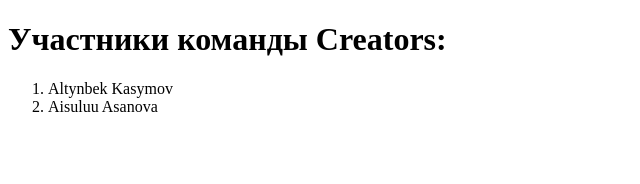
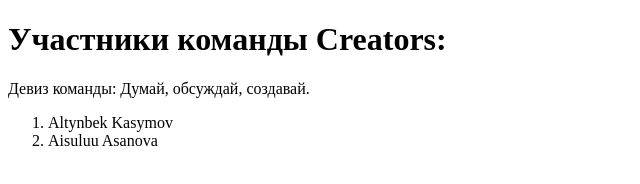
Before and after one commit to creators-sirius/creators, a plain HTML site: page index.html in a window 1280 px wide. Shown: the whole page, without its empty margins (0-640 px from the left). Drawn offline with Linux system fonts and the light colour scheme.

Commit message:
Добавлен девиз команды

```diff
--- a/index.html
+++ b/index.html
@@ -8,6 +8,7 @@
   </head>
   <body>
     <h1>Участники команды Creators:</h1>
+    <p>Девиз команды: Думай, обсуждай, создавай.</p>
     <ol>
       <li>Altynbek Kasymov</li>
       <li>Aisuluu Asanova</li>
```
Also changed, not shown: 1 other file.
